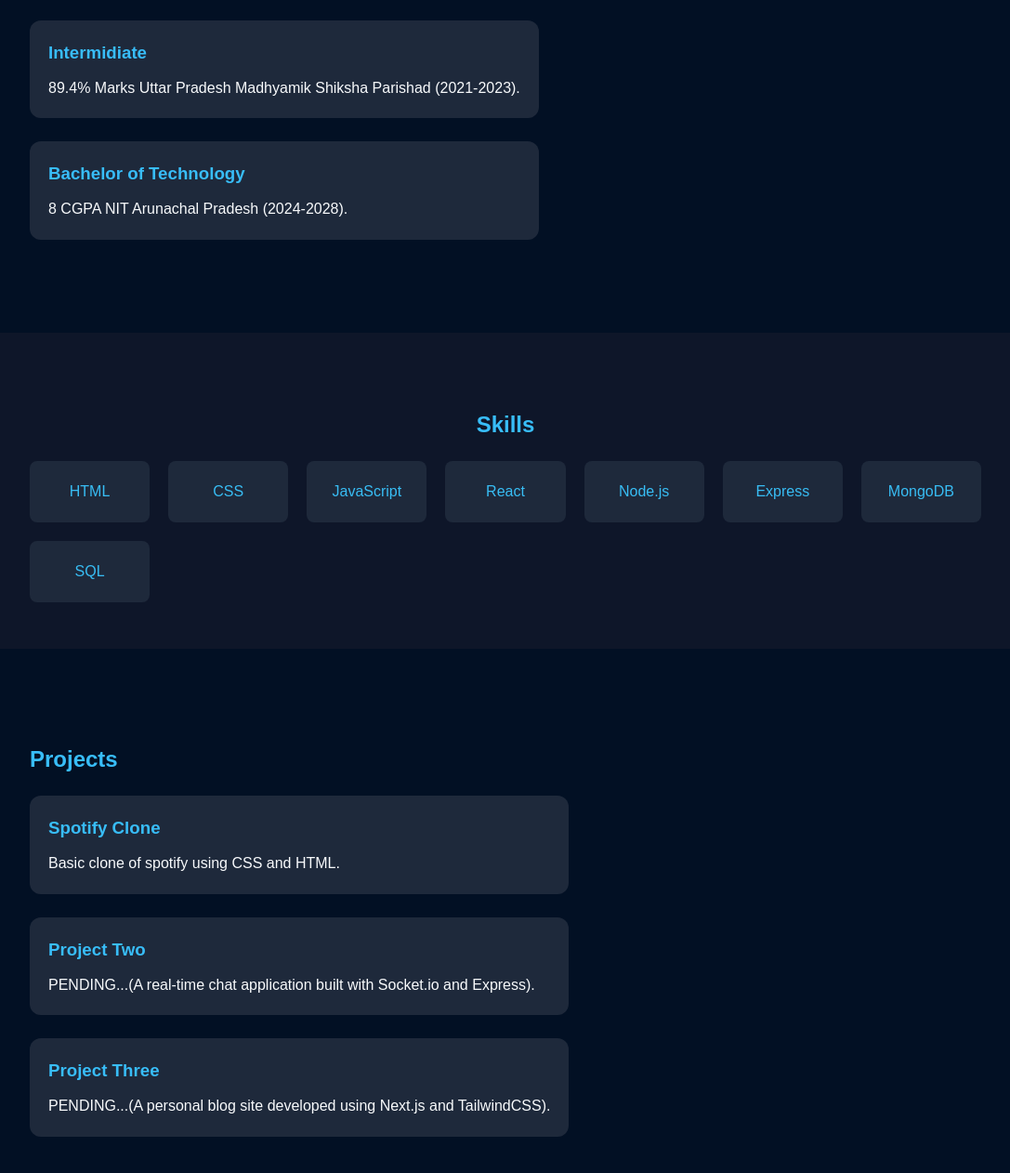
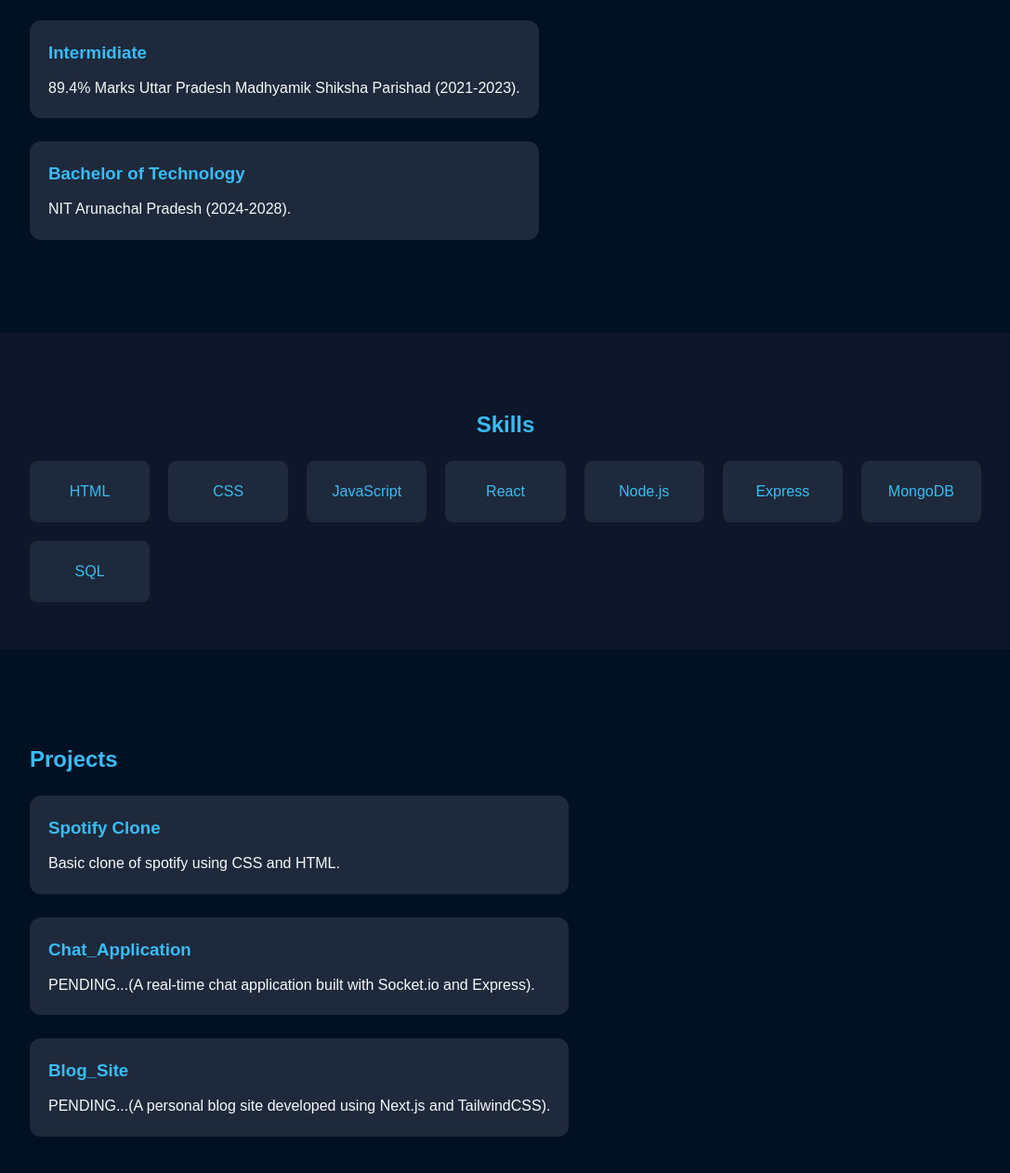
Before and after one commit to jishanmalik/Portfolio_page, a plain HTML site: page index.html in a window 1280 px wide. Shown: the part 1097-2359 px from the top of the page at 93% size, without its empty margins (96-1183 px from the left). Drawn offline with Linux system fonts and the light colour scheme.

Commit message:
Update index.html

```diff
--- a/index.html
+++ b/index.html
@@ -59,7 +59,7 @@
 
         <div class="education-card">
          <h3>Bachelor of Technology</h3>
-            <p>8 CGPA NIT Arunachal Pradesh (2024-2028).</p></div>
+            <p>NIT Arunachal Pradesh (2024-2028).</p></div>
          </div>
         </div>
    </section>
@@ -89,11 +89,11 @@
        <p> Basic clone of spotify using CSS and HTML.</p>
      </div>
      <div class="project-card">
-       <h3>Project Two</h3>
+       <h3>Chat_Application</h3>
        <p>PENDING...(A real-time chat application built with Socket.io and Express).</p>
      </div>
      <div class="project-card">
-       <h3>Project Three</h3>
+       <h3>Blog_Site</h3>
        <p>PENDING...(A personal blog site developed using Next.js and TailwindCSS).</p>
      </div>
    </div>
```
